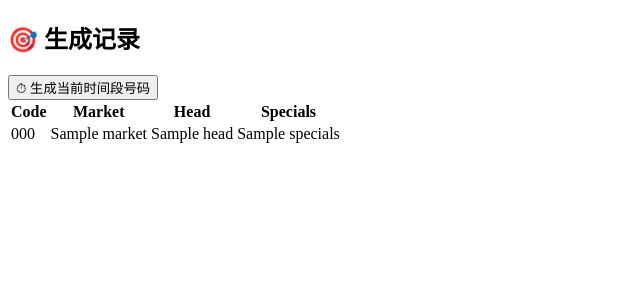
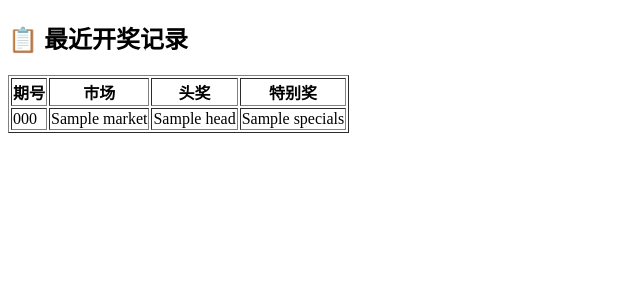
Before and after one commit to boonjun123654/N_2D, a Flask app: template templates/admin.html in a window 1280 px wide. Shown: the top 300 px of the page, without its empty margins (0-640 px from the left). Run offline with Flask 3, Linux system fonts and the light colour scheme; the template is opened without the code that fills it: most values are stand-ins (such as "Sample title", 1, 10 or a date in 2020).

Commit message:
Update admin.html

```diff
--- a/templates/admin.html
+++ b/templates/admin.html
@@ -1,21 +1,21 @@
 <!DOCTYPE html>
 <html>
-<head><title>后台管理</title></head>
+<head>
+  <meta charset="UTF-8">
+  <title>2D 开奖记录</title>
+</head>
 <body>
-  <h2>🎯 生成记录</h2>
-  <form method="POST" action="/admin/generate">
-    <button type="submit">⏱ 生成当前时间段号码</button>
-  </form>
-  <table>
-    <tr><th>Code</th><th>Market</th><th>Head</th><th>Specials</th></tr>
-    {% for draw in draws %}
-    <tr>
-      <td>{{ draw.code }}</td>
-      <td>{{ draw.market }}</td>
-      <td>{{ draw.head }}</td>
-      <td>{{ draw.specials }}</td>
-    </tr>
-    {% endfor %}
-  </table>
+<h2>📋 最近开奖记录</h2>
+<table border="1">
+  <tr><th>期号</th><th>市场</th><th>头奖</th><th>特别奖</th></tr>
+  {% for d in draws %}
+  <tr>
+    <td>{{ d.code }}</td>
+    <td>{{ d.market }}</td>
+    <td>{{ d.head }}</td>
+    <td>{{ d.specials }}</td>
+  </tr>
+  {% endfor %}
+</table>
 </body>
 </html>
```
